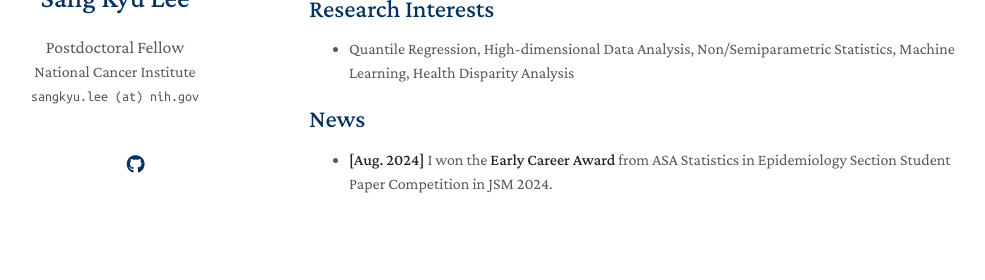
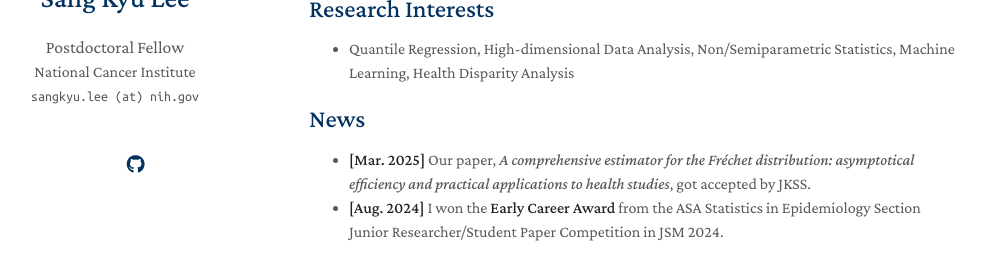
Before and after one commit to SangkyuStat/SangkyuStat.github.io, a Jekyll site: the page built from index.md, in a window 1280 px wide, cut to the strip 206-486 px from the top of the page. Shown: the whole strip, without its empty margins (161-1146 px from the left). Built offline with Jekyll 4.4.1, drawn with Linux system fonts in a browser that asks for light colours; a style sheet for code colours, icons or effects is not loaded; our own code applies the rules of GitHub Pages for plain Markdown files.

Commit message:
Update index.md

```diff
--- a/index.md
+++ b/index.md
@@ -12,4 +12,5 @@ I am a Postdoctoral fellow in the Biostatistics Branch of the Division of Cancer
 
 ## News
 
-- **[Aug. 2024]** I won the **Early Career Award** from ASA Statistics in Epidemiology Section Student Paper Competition in JSM 2024.
+- **[Mar. 2025]** Our paper, *A comprehensive estimator for the Fréchet distribution: asymptotical efficiency and practical applications to health studies*, got accepted by JKSS.
+- **[Aug. 2024]** I won the **Early Career Award** from the ASA Statistics in Epidemiology Section Junior Researcher/Student Paper Competition in JSM 2024.
```
